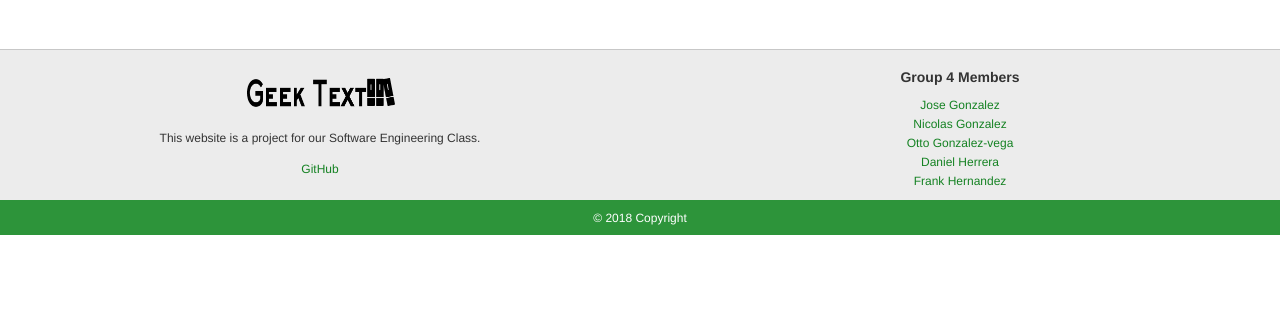
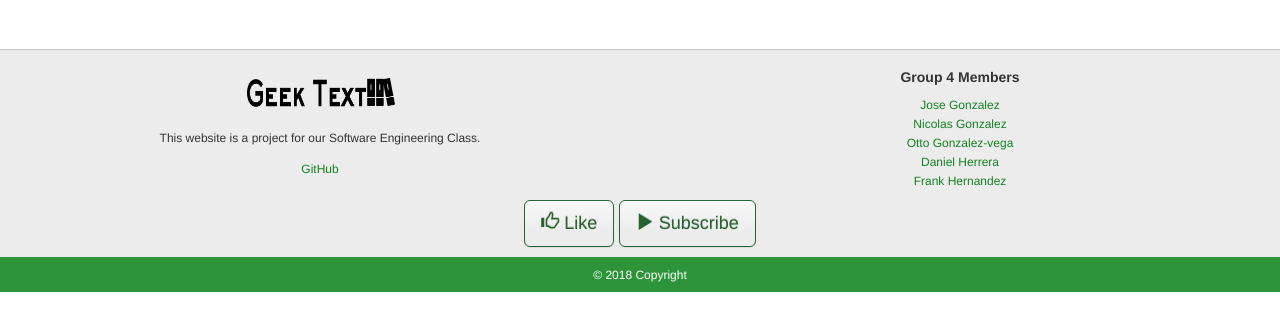
Before and after one commit to cen4010/geek-text-webapp, a Django app: template webapp/browse/templates/browse/browse.html in a window 1280 px wide. Shown: the part 154-485 px from the top of the page. Run offline with Django 3.2, Linux system fonts and the light colour scheme; the template is opened without the code that fills it, so the values that code supplies are empty; parts of the project's set-up code (start-up, migrations or seed data) failed here and were passed over; some libraries are stand-ins or nearby versions.

Commit message:
add like and subscribe buttons to smash

```diff
--- a/webapp/geek_text/templates/geek_text/base.html
+++ b/webapp/geek_text/templates/geek_text/base.html
@@ -71,7 +71,7 @@
  <!--Footer-->
  <Footer class="page-footer" style="" >
 		 <!--Footer Links-->
-		 <div class="container-fluid text-center text-md-left" style="background-color: #ececec;  padding-top: 10px;">
+		 <div class="container-fluid text-center text-md-left" style="background-color: #ececec; padding-top: 10px; padding-bottom: 10px;">
 				 <div class="row">
 
 						 <!--First column-->
@@ -105,6 +105,14 @@
 						 </div>
 						 <!--/.Second column-->
 				 </div>
+				 <div class="row">
+						 <button type="button" class="btn btn-primary btn-lg">
+							 <span class="glyphicon glyphicon-thumbs-up"></span> Like
+						 </button>
+						 <button type="button" class="btn btn-primary btn-lg">
+							 <span class="glyphicon glyphicon-play"></span> Subscribe
+						 </button>
+				 </div>
 		 </div>
 		 <!--/.Footer Links-->
 
```
